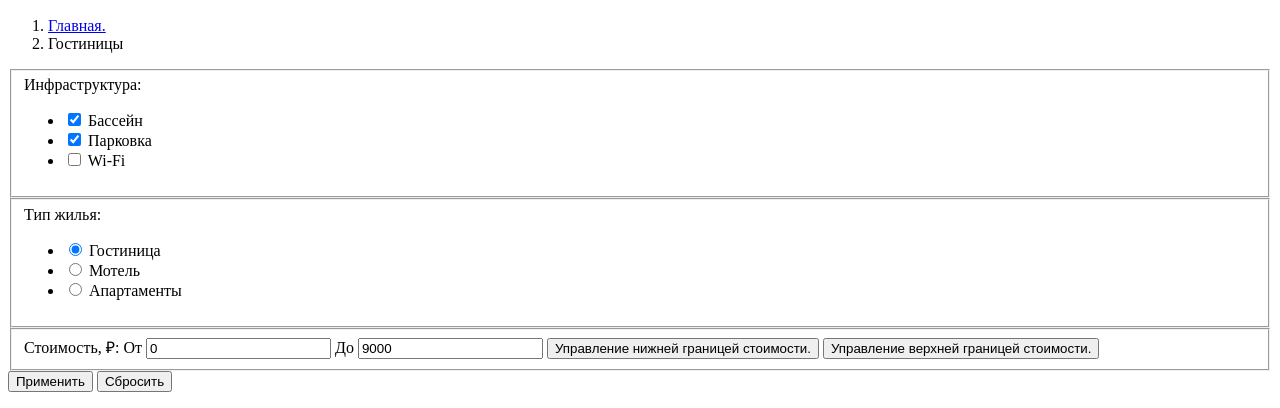
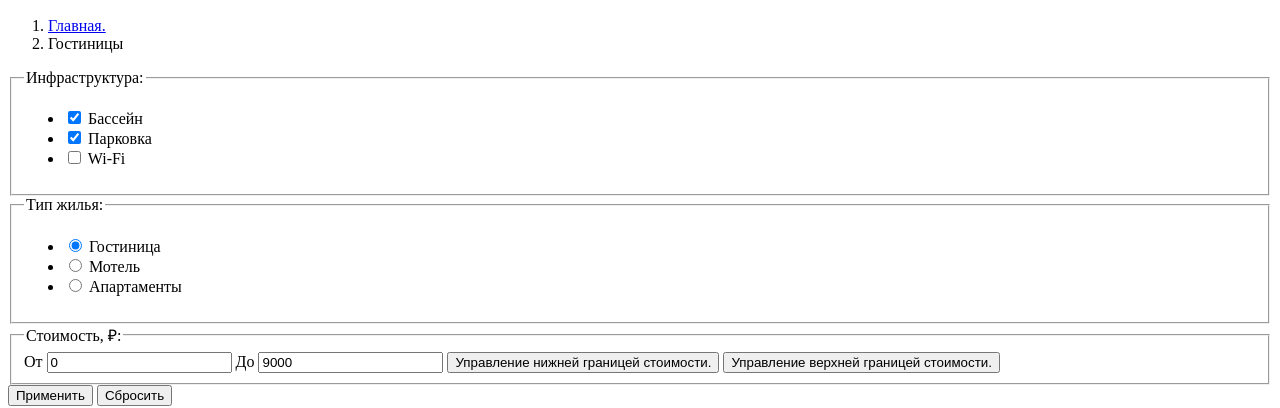
Before and after one commit to htmlacademy-htmlcss/2490157-sedona-39, a plain HTML site: page catalog.html in a window 1280 px wide. Shown: the part 232-640 px from the top of the page. Drawn offline with Linux system fonts and the light colour scheme.

```diff
--- a/catalog.html
+++ b/catalog.html
@@ -52,7 +52,7 @@
      		<form class="filter" action="https://echo.htmlacademy.ru" method="get">
      		<!--Поле «Инфраструктура»-->
        		<fieldset class="filter-group">
-        		<legent class="filter-title">Инфраструктура:</legent>
+        		<legend class="filter-title">Инфраструктура:</legend>
           	<ul class="filter-list">
           		<li class="filter-item">
           			<label class="checkbox">
@@ -76,7 +76,7 @@
         	</fieldset>
         	<!--Поле «Тип жилья»-->
         	<fieldset class="filter-group">
-          	<legent class="filter-title">Тип жилья:</legent>
+          	<legend class="filter-title">Тип жилья:</legend>
          		<ul class="filter-list">
             	<li class="filter-item">
               	<label class="radio">
@@ -100,7 +100,7 @@
         	</fieldset>
         	<!--Поле «Стоимость»-->
         	<fieldset class="filter-group">
-          	<legent class="filter-title">Стоимость, ₽:</legent>
+          	<legend class="filter-title">Стоимость, ₽:</legend>
           	<label class="filer-range-control">
             	<span class="control-label">От</span>
             	<input type="text" name="min-value" value="0">
```
Also changed, not shown: index.html (+6 -2 lines), image/icons/control-checkbox.svg (added), image/icons/down-arrow.svg (added), image/icons/social-telegram.svg (added), image/icons/social-vk.svg (added), image/icons/social-youtube.svg (added), image/icons/sorting-list.svg (added), image/icons/sorting-slideshow.svg (added), image/icons/sorting-tile.svg (added), image/icons/variant-eating.svg (added), image/icons/variant-housing.svg (added).
